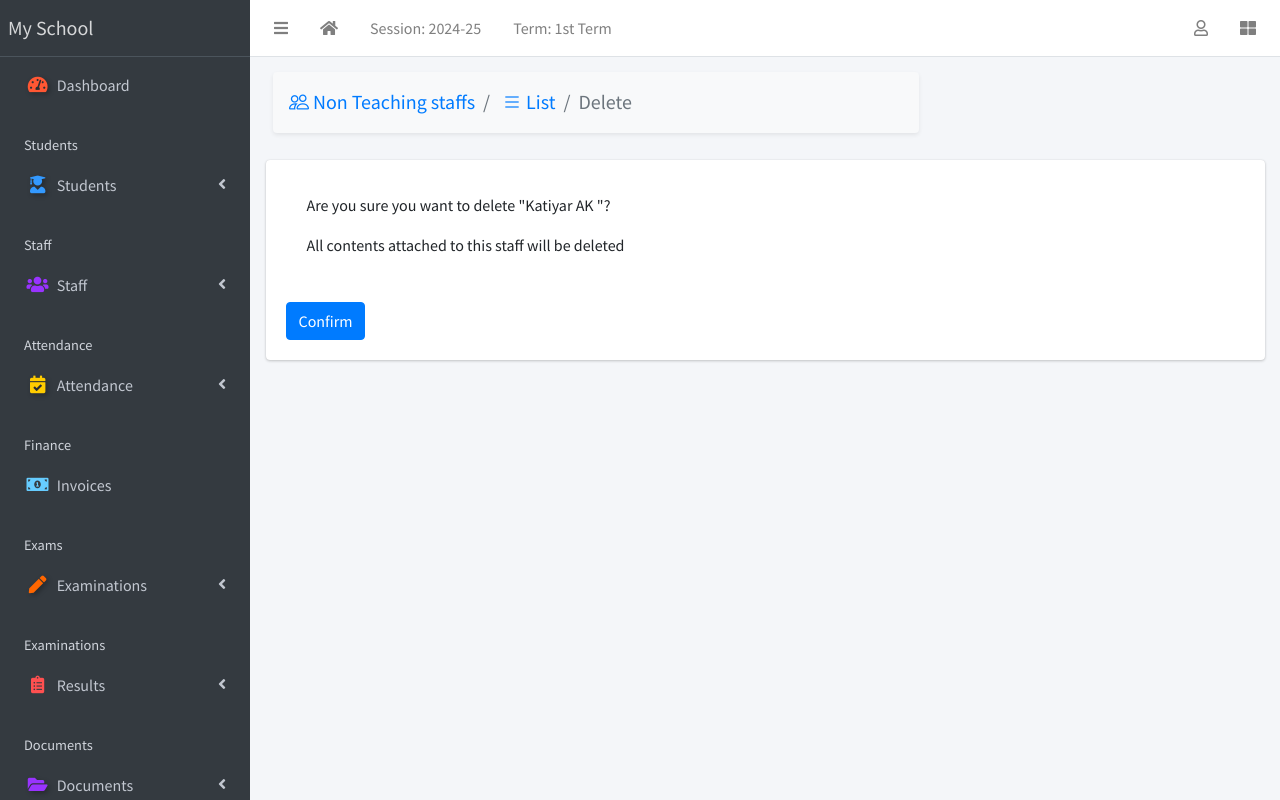
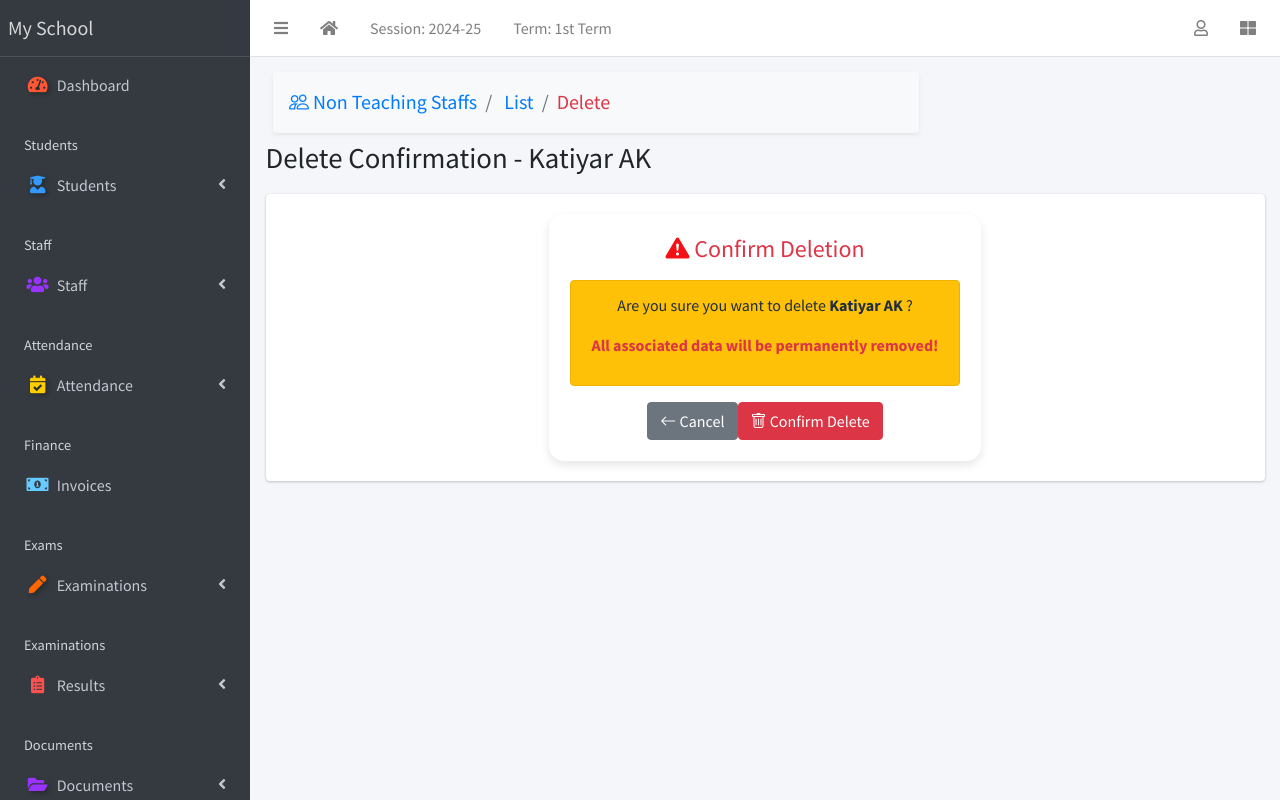
Before and after one commit to AmanKtyr/Django-School-Management-System, a Django app: page /non-teaching-staffs/1/delete/ in a window 1280 px wide. Run offline with Django 3.2, Linux system fonts and the light colour scheme; data comes from the database, SQL or seed files in the repository; some libraries are stand-ins or nearby versions.

Commit message:
Make some minor changes  in designing

```diff
--- a/SMS/apps/NonTeachingStaffs/templates/non-teaching-staffs/non-teaching-staffs_confirm_delete.html
+++ b/SMS/apps/NonTeachingStaffs/templates/non-teaching-staffs/non-teaching-staffs_confirm_delete.html
@@ -1,45 +1,87 @@
 {% extends 'base.html' %}
 
-
-
 {% block breadcrumb-left %}
-<div class="container ">
+<div class="container">
   <nav aria-label="breadcrumb">
     <ol class="breadcrumb bg-light p-3 rounded shadow-sm">
       <li class="breadcrumb-item">
-        <a href="{% url 'non-teaching-staffs-list' %}" class="text-decoration-none text-primary fw-bold">
-          <i class="bi bi-people"></i> Non Teaching staffs
+        <a href="{% url 'staff-list' %}" class="text-decoration-none text-primary fw-bold">
+          <i class="bi bi-people"></i> Non Teaching Staffs
         </a>
       </li>
       <li class="breadcrumb-item">
-        <a href="{% url 'non-teaching-staffs-list' %}" class="text-decoration-none text-primary fw-bold">
-          <i class="bi bi-list"></i> List
+        <a href="{% url 'staff-list' %}" class="text-decoration-none text-primary fw-bold">
+          List
         </a>
       </li>
-      <li class="breadcrumb-item active" aria-current="page">Delete</li>
+      <li class="breadcrumb-item active text-danger" aria-current="page">Delete</li>
     </ol>
   </nav>
 </div>
 {% endblock breadcrumb-left %}
 
-
-{% block title %}
-{% endblock title %}
-
+{% block title %} Delete Confirmation - {{ object }} {% endblock title %}
 
 {% block content %}
+<style>
+    /* Glassmorphism effect */
+    .glass-card {
+        background: rgba(255, 255, 255, 0.2);
+        border-radius: 15px;
+        backdrop-filter: blur(10px);
+        border: 1px solid rgba(255, 255, 255, 0.3);
+        box-shadow: 0 4px 10px rgba(0, 0, 0, 0.1);
+        padding: 20px;
+        max-width: 500px;
+    }
 
-<form action="" method="POST">
-  {% csrf_token %}
+    /* Animated warning icon */
+    .warning-icon {
+        animation: pulse 1.5s infinite alternate;
+        font-size: 24px;
+    }
 
-  <div class="alert">
-    <p>Are you sure you want to delete "{{ object }}"?</p>
-    <p>All contents attached to this staff will be deleted</p>
-  </div>
+    @keyframes pulse {
+        0% { transform: scale(1); color: #dc3545; }
+        100% { transform: scale(1.2); color: #ff0000; }
+    }
 
-  <input type="submit" class="btn btn-primary" value="Confirm">
+    /* Button hover effects */
+    .btn-danger:hover {
+        background-color: #c82333 !important;
+        transform: scale(1.05);
+        transition: 0.3s ease-in-out;
+    }
 
-</form>
+    .btn-secondary:hover {
+        background-color: #6c757d !important;
+        transform: scale(1.05);
+        transition: 0.3s ease-in-out;
+    }
+</style>
 
+<div class="container d-flex justify-content-center align-items-center" >
+    <div class="glass-card text-center">
+        <h4 class="text-danger">
+            <i class="bi bi-exclamation-triangle-fill warning-icon"></i> Confirm Deletion
+        </h4>
 
+        <div class="alert alert-warning mt-3" role="alert">
+            <p>Are you sure you want to delete <strong>{{ object }}</strong>?</p>
+            <p class="text-danger"><strong>All associated data will be permanently removed!</strong></p>
+        </div>
+
+        <form action="" method="POST">
+            {% csrf_token %}
+            <div class="d-flex justify-content-center gap-3 mt-3">
+                <a href="{% url 'staff-list' %}" class="btn btn-secondary">
+                    <i class="bi bi-arrow-left"></i> Cancel
+                </a>
+                <button type="submit" class="btn btn-danger">
+                    <i class="bi bi-trash"></i> Confirm Delete
+                </button>
+            </div>
+        </form>
+    </div>
+</div>
 {% endblock content %}
--- a/SMS/apps/NonTeachingStaffs/templates/non-teaching-staffs/non-teaching-staffs_detail.html
+++ b/SMS/apps/NonTeachingStaffs/templates/non-teaching-staffs/non-teaching-staffs_detail.html
@@ -23,7 +23,7 @@
 
 
 {% block content-header %}
-<div class="card-header d-flex justify-content-between bg-primary text-white shadow-lg rounded-3 border border-light">
+<div class="card-header d-flex justify-content-between  text-white shadow-lg rounded-3 border border-light"  style="background-color:#1E3C72">>
   <h3 class="mb-0">🛠 Non-Teaching Staff Details</h3>
   <div class="text-end">
     <a href="#" class="btn btn-light shadow-lg rounded-pill">📄 Print</a>
--- a/SMS/apps/staffs/templates/staffs/staff_detail.html
+++ b/SMS/apps/staffs/templates/staffs/staff_detail.html
@@ -22,9 +22,9 @@
 {% endblock breadcrumb-left %}
 
 {% block content-header %}
-<div class="card-header d-flex justify-content-between bg-primary text-white shadow-lg rounded-3 border border-light">
+<div class="card-header d-flex justify-content-between  text-white shadow-lg rounded-3 border border-light"  style="background-color:#1E3C72">
   <h3 class="mb-0">👨‍🏫 Staff Details</h3>
-  <div class="text-end">
+  <div class="text-end ms-auto">
     <a href="#" class="btn btn-light shadow-lg rounded-pill">📄 Print</a>
     <a href="{% url 'staff-update' object.id %}" class="btn btn-warning text-white shadow-lg rounded-pill">
       <i class="fas fa-edit"></i> Edit
--- a/SMS/apps/students/templates/students/student_detail.html
+++ b/SMS/apps/students/templates/students/student_detail.html
@@ -25,7 +25,7 @@
 
 {% block content-header %}
 
-<div class="card-header d-flex justify-content-between  bg-primary text-white shadow-lg rounded-3 border border-light">
+<div class="card-header d-flex justify-content-between   text-white shadow-lg rounded-3 border border-light"  style="background-color:#1E3C72">
   <h3 class="mb-0">🎓 Student Details</h3>
   <div class="text-end">
     <a href="#" class="btn btn-light shadow-lg rounded-pill">📄 Print</a>
@@ -49,7 +49,7 @@
         <img src="{% static 'dist/img/avatar.png' %}" class="rounded-circle border border-3 border-secondary img-fluid shadow" style="width: 150px; height: 150px;">
       {% endif %}
       <div class="mt-3">
-        <h4 class="text-primary"><strong> 👨🏻‍🎓 Name : </strong>  {{ object.firstname }} {{ object.surname }} </h4>
+        <h4 class="text-primary"><strong> 👨🏻‍🎓 Name : </strong>  {{ object.name }}  </h4>
         <h5 class="text-muted"><strong>📌Registration No : </strong>  {{ object.registration_number }}</h5>
         <span class="badge bg-gradient-info text-white shadow"> <strong>🏫 Class : </strong>  {{ object.current_class }}</span>
       </div>
--- a/SMS/apps/students/templates/students/student_list.html
+++ b/SMS/apps/students/templates/students/student_list.html
@@ -45,7 +45,7 @@
         {% for student in students %}
           <tr class='clickable-row' data-href="{% url 'student-detail' student.id %}">
             <td>{{ forloop.counter}}</td>
-            <td>{{student.firstname }} {{ student.surname}}  </td>
+            <td>{{student.fullname }}  </td>
             <td>{{ student.registration_number}}</td>
             <td>{{ student.current_class}}</td>
             <td>{{ student.get_gender_display}}</td>
--- a/SMS/apps/students/views.py
+++ b/SMS/apps/students/views.py
@@ -87,9 +87,7 @@ class DownloadCSVViewdownloadcsv(LoginRequiredMixin, View):
         writer.writerow(
             [
                 "registration_number",
-                "surname",
-                "firstname",
-                "other_names",
+                "fullname",
                 "gender",
                 "parent_number",
                 "address",
--- a/SMS/static/dist/css/style.css
+++ b/SMS/static/dist/css/style.css
@@ -33,3 +33,13 @@
 {
   color: #007bff;
 }
+
+
+
+.nav-link.active {
+  /* background-color: #3282B8 !important;  */
+  background-color: #1E3C72 !important;
+  color: white !important;
+  font-weight: bold;
+  border-radius: 5px;
+}
--- a/SMS/templates/base.html
+++ b/SMS/templates/base.html
@@ -90,27 +90,27 @@
   <nav class="mt-2">
       <ul class="nav nav-pills nav-sidebar flex-column" data-widget="treeview" role="menu" data-accordion="false">
           <li class="nav-item">
-              <a href="{% url 'home' %}" class="nav-link">
+              <a href="{% url 'home' %}" class="nav-link {% if request.resolver_match.url_name == 'home' %}active{% endif %}">
                   <i class="nav-icon fas fa-tachometer-alt" style="color: #ff5733; text-shadow: 2px 2px 5px rgba(0, 0, 0, 0.3);"></i>
                   <p>Dashboard</p>
               </a>
           </li>
 
           <li class="nav-header">Students</li>
-          <li class="nav-item has-treeview">
-              <a href="#" class="nav-link">
+          <li class="nav-item has-treeview  {% if request.resolver_match.url_name in 'student-list student-create student-details  ' %}menu-open{% endif %}">
+              <a href="#" class="nav-link  " >
                   <i class="nav-icon fas fa-user-graduate" style="color: #3399ff; text-shadow: 2px 2px 5px rgba(0, 0, 0, 0.3);"></i>
                   <p>Students<i class="fas fa-angle-left right"></i></p>
               </a>
               <ul class="nav nav-treeview">
                   <li class="nav-item">
-                      <a href="{% url 'student-list' %}" class="nav-link">
+                      <a href="{% url 'student-list' %}" class="nav-link {% if request.resolver_match.url_name == 'student-list' %}active{% endif %}" >
                           <i class="fas fa-list nav-icon" style="color: #33cc33;"></i>
                           <p>Student List</p>
                       </a>
                   </li>
                   <li class="nav-item">
-                      <a href="{% url 'student-create' %}" class="nav-link">
+                      <a href="{% url 'student-create' %}" class="nav-link {% if request.resolver_match.url_name == 'student-create' %}active{% endif %}">
                           <i class="fas fa-user-plus nav-icon" style="color: #ffcc00;"></i>
                           <p>Admissions</p>
                       </a>
@@ -119,20 +119,20 @@
           </li>
 
           <li class="nav-header">Staff</li>
-          <li class="nav-item has-treeview">
+          <li class="nav-item has-treeview  {% if request.resolver_match.url_name in 'staff-list non-teaching-staffs-list' %}menu-open{% endif %}"">
               <a href="#" class="nav-link">
                   <i class="nav-icon fas fa-users" style="color: #9933ff;"></i>
                   <p>Staff<i class="fas fa-angle-left right"></i></p>
               </a>
               <ul class="nav nav-treeview">
                   <li class="nav-item">
-                      <a href="{% url 'staff-list' %}" class="nav-link">
+                      <a href="{% url 'staff-list' %}" class="nav-link {% if request.resolver_match.url_name == 'staff-list' %}active{% endif %}">
                           <i class="fas fa-chalkboard-teacher nav-icon" style="color: #ff6666;"></i>
                           <p>Teaching Staff</p>
                       </a>
                   </li>
                   <li class="nav-item">
-                      <a href="{% url 'non-teaching-staffs-list' %}" class="nav-link">
+                      <a href="{% url 'non-teaching-staffs-list' %}" class="nav-link {% if request.resolver_match.url_name == 'non-teaching-staffs-list' %}active{% endif %}">
                           <i class="fas fa-user-tie nav-icon" style="color: #009999;"></i>
                           <p>Non-Teaching Staff</p>
                       </a>
```
Also changed, not shown: SMS/AboutProject.txt (added, +9 -0 lines), SMS/apps/staffs/templates/staffs/staff_confirm_delete.html (+59 -13 lines), SMS/apps/students/models.py (+4 -4 lines), SMS/apps/students/templates/students/student_confirm_delete.html (+55 -12 lines), SMS/apps/students/migrations/0022_alter_student_options_and_more.py (added), SMS/db.sqlite3, 1 other file.
